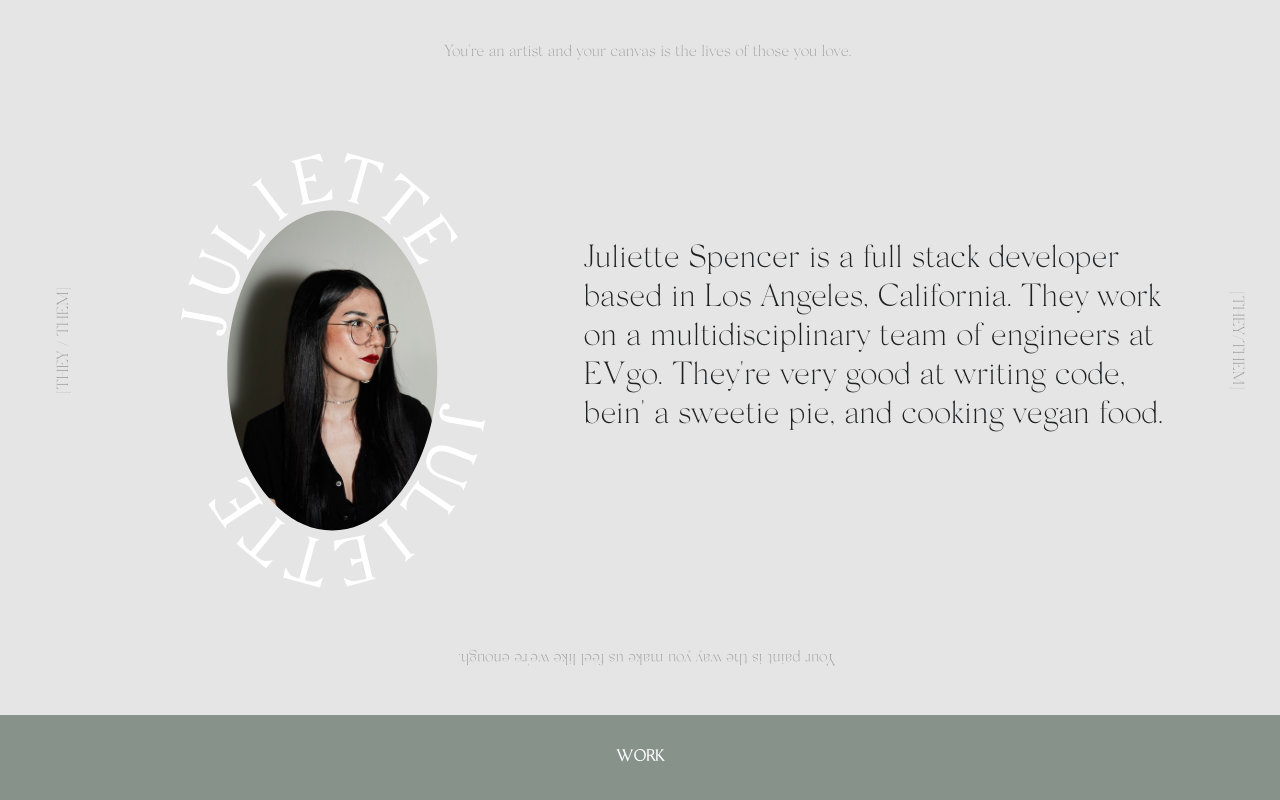
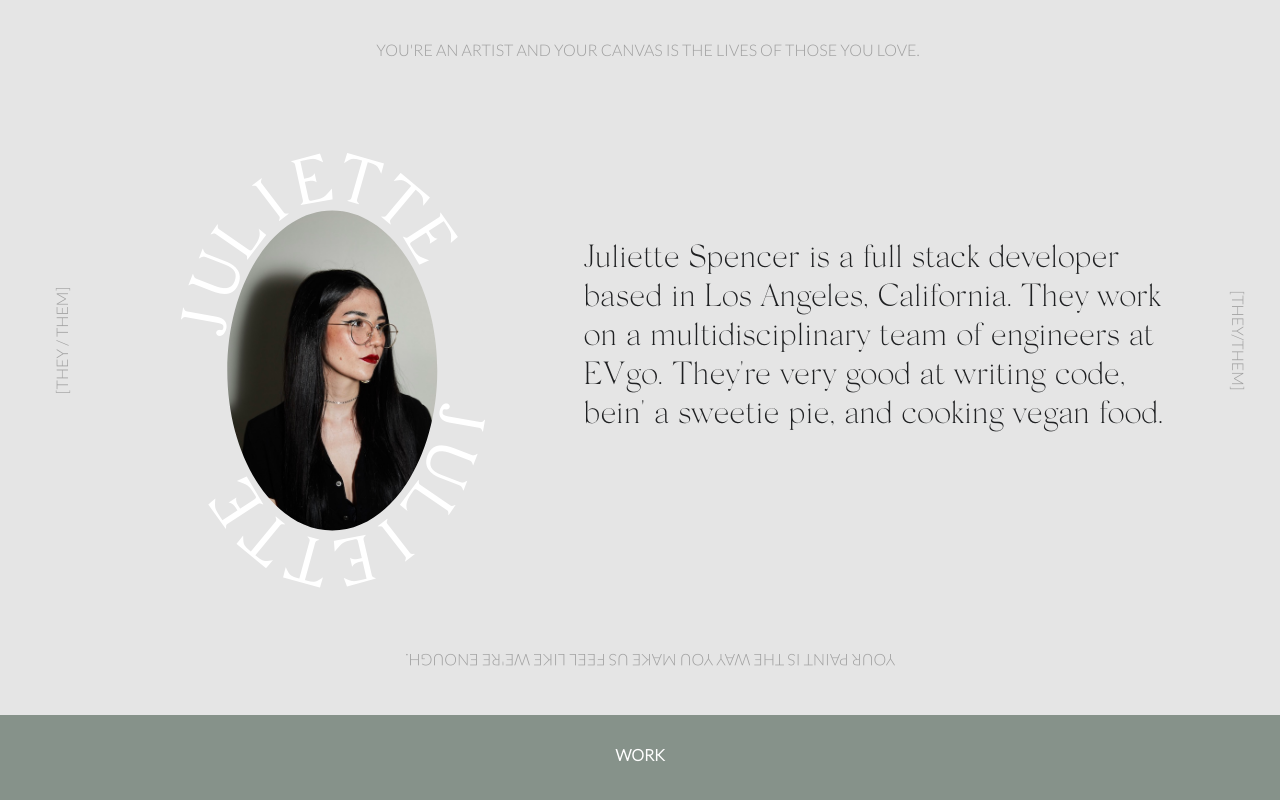
Before and after one commit to julietteabeyta/portfolio-2021, a Next.js app: page / in a window 1280 px wide. Shown: the top 800 px of the page. Built offline with nearby package versions, Linux system fonts and the light colour scheme.

Commit message:
Upgrade next

```diff
--- a/package.json
+++ b/package.json
@@ -12,7 +12,7 @@
     "@babel/preset-env": "^7.12.11",
     "animejs": "^3.2.1",
     "contentful": "^7.14.6",
-    "next": "9.5.0",
+    "next": "^9.5.3",
     "react": "16.13.1",
     "react-dom": "16.13.1",
     "react-transition-group": "^4.4.1",
--- a/styles.css
+++ b/styles.css
@@ -1,3 +1,4 @@
+@import url("https://fonts.googleapis.com/css2?family=Lato:wght@300&display=swap");
 @font-face {
   font-family: SilkSerif;
   src: url(fonts/font.woff);
@@ -20,7 +21,7 @@ html, body {
 body {
   background: var(--light-color);
   color: var(--primary-color);
-  font-family: "SilkSerif", sans-serif;
+  font-family: "SilkSerif", serif;
   overflow-x: hidden;
   height: 100vh;
   width: 100vw;
@@ -65,6 +66,7 @@ a {
 
 .subtext, .sidetext {
   display: block;
+  font-family: "Lato", sans-serif;
 }
 
 .subtext {
@@ -72,6 +74,7 @@ a {
   display: flex;
   justify-content: center;
   position: absolute;
+  text-transform: uppercase;
 }
 .subtext > div {
   max-width: 45%;
@@ -88,7 +91,7 @@ a {
   transform: rotate(180deg);
   width: 100%;
   bottom: 0;
-  left: -16px;
+  left: -24px;
 }
 .subtext.projects-subtext {
   color: var(--white-color);
--- a/styles.scss
+++ b/styles.scss
@@ -3,6 +3,8 @@
   src: url(fonts/font.woff);
   font-weight: light;
 }
+
+@import url('https://fonts.googleapis.com/css2?family=Lato:wght@300&display=swap');
 
 :root {
   --primary-color: #1F2022;
@@ -21,7 +23,7 @@ html, body {
 body {
   background: var(--light-color);
   color: var(--primary-color);
-  font-family: 'SilkSerif', sans-serif;
+  font-family: 'SilkSerif', serif;
   overflow-x: hidden;
   height: 100vh;
   width: 100vw;
@@ -66,6 +68,7 @@ a {
 
 .subtext, .sidetext {
   display: block;
+  font-family: 'Lato', sans-serif;
 }
 
 .subtext {
@@ -73,6 +76,7 @@ a {
   display: flex;
   justify-content: center;
   position: absolute;
+  text-transform: uppercase;
   >div {
     max-width: 45%;
     position: relative;
@@ -88,7 +92,7 @@ a {
         transform: rotate(180deg);
         width: 100%;
         bottom: 0;
-        left: -16px;
+        left: -24px;
       }
     }
   }
```
Also changed, not shown: 1 other file (tests, documents, lock files or other folders).
